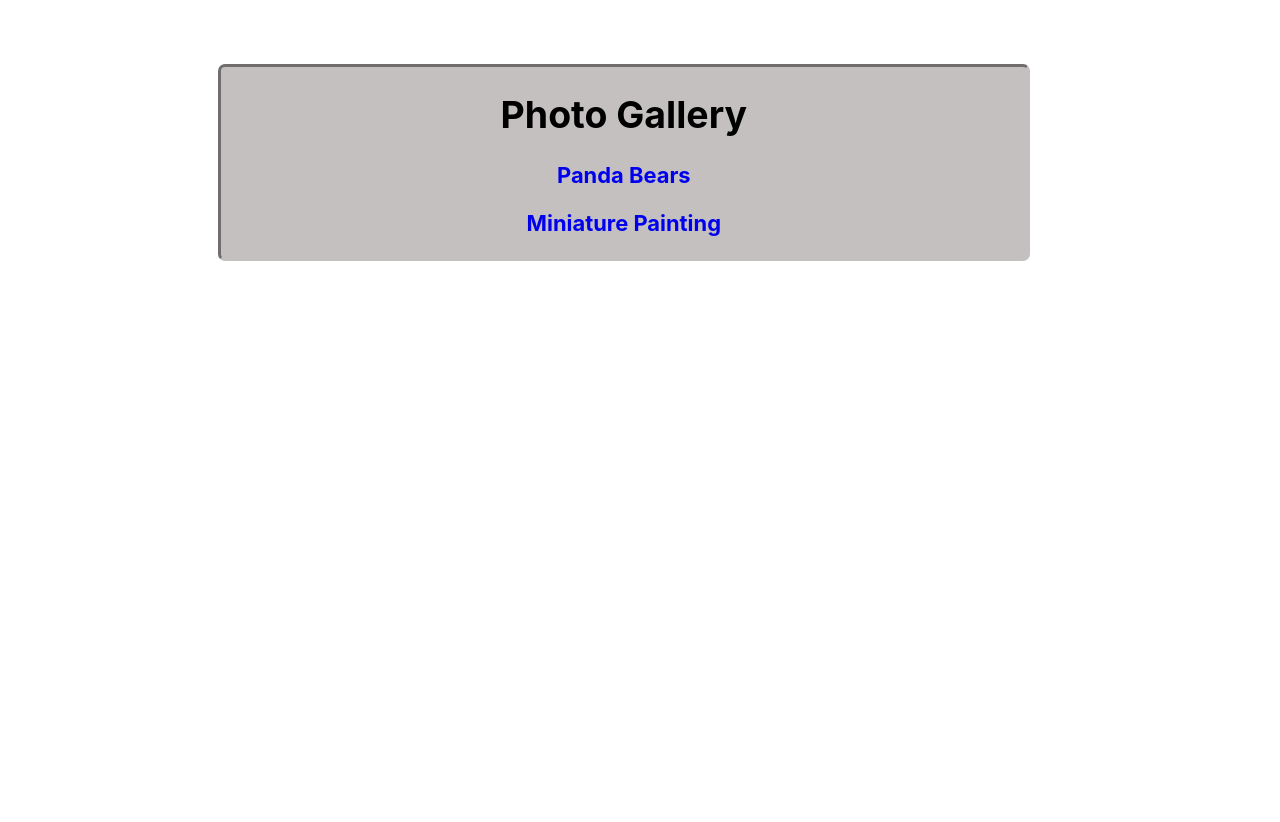
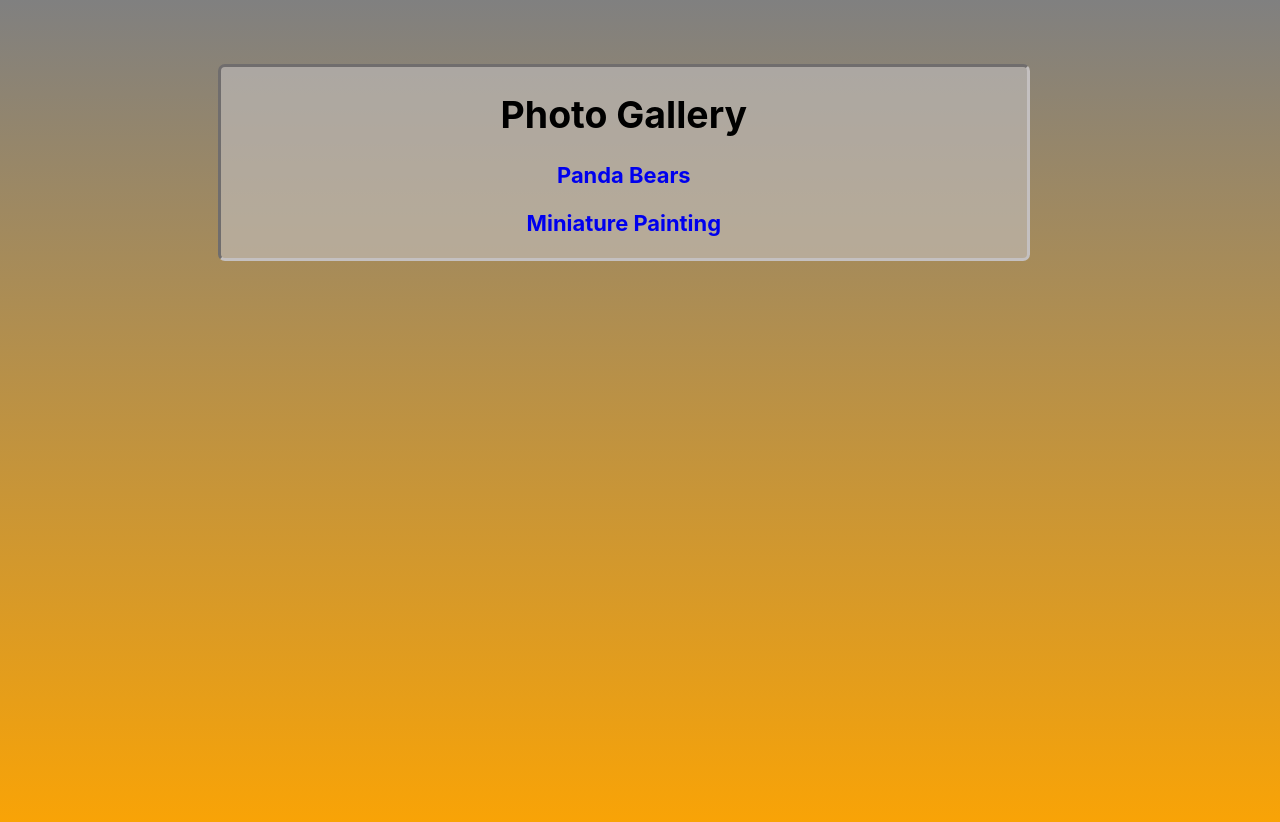
Before and after one commit to StPeteFrank/photo-gallery, a React (Create React App) app: page / in a window 1280 px wide. Shown: the top 822 px of the page. Before the commit the page ends 800 px from the top, so only its background shows below. Built offline with nearby package versions, Linux system fonts and the light colour scheme.

Commit message:
CSS updated gradient.

```diff
--- a/src/App.css
+++ b/src/App.css
@@ -1,7 +1,14 @@
 .App {
   text-align: center;
+  background-image: linear-gradient(grey, orange);
+  background-repeat: no-repeat;
+  height: 100vh;
 }
-
+.app {
+  background-image: linear-gradient(grey, orange);
+  background-repeat: no-repeat;
+  height: 100vh;
+}
 .App-logo {
   animation: App-logo-spin infinite 20s linear;
   height: 40vmin;
--- a/src/App.js
+++ b/src/App.js
@@ -12,7 +12,7 @@ class App extends Component {
   render() {
     return (
       <Router>
-        <div>
+        <div className="app">
           <Route exact path="/" component={CategoryList} />
           <Route exact path="/:category" component={PhotoList} />
           <Route path="/:category/:index" component={PhotoDetail} />
--- a/src/index.css
+++ b/src/index.css
@@ -6,6 +6,10 @@ body {
     sans-serif;
   -webkit-font-smoothing: antialiased;
   -moz-osx-font-smoothing: grayscale;
+  height: 100vh;
+  text-align: center;
+  background-image: linear-gradient(grey, orange);
+  background-repeat: no-repeat;
 }
 
 code {
@@ -16,10 +20,10 @@ code {
 .photolist img {
   width: 45vw;
   margin: 1vw;
-  background-color: rgb(196, 192, 192);
+  background-color: rgba(196, 192, 192, 0.5);
 }
 .photlist {
-  background-color: rgb(196, 192, 192);
+  background-color: rgba(196, 192, 192, 0.5);
 }
 .photodetail img {
   width: 95vw;
@@ -27,13 +31,13 @@ code {
 }
 .photodetail {
   text-align: center;
-  background-color: rgb(196, 192, 192);
+  background-color: rgba(196, 192, 192, 0.6);
   border-style: inset;
   border-radius: 7px;
 }
 .categoryList {
   text-align: center;
-  background-color: rgb(196, 192, 192);
+  background-color: rgba(196, 192, 192, 0.6);
   border-style: inset;
   border-color: rgb(196, 192, 192);
   border-radius: 7px;
@@ -50,7 +54,7 @@ p {
   border-radius: 7px;
   width: 63vw;
   margin: 0 17vw 5vw 17vw;
-  background-color: rgb(196, 192, 192);
+  background-color: rgba(196, 192, 192, 0.6);
 }
 h1 {
   text-align: center;
```
